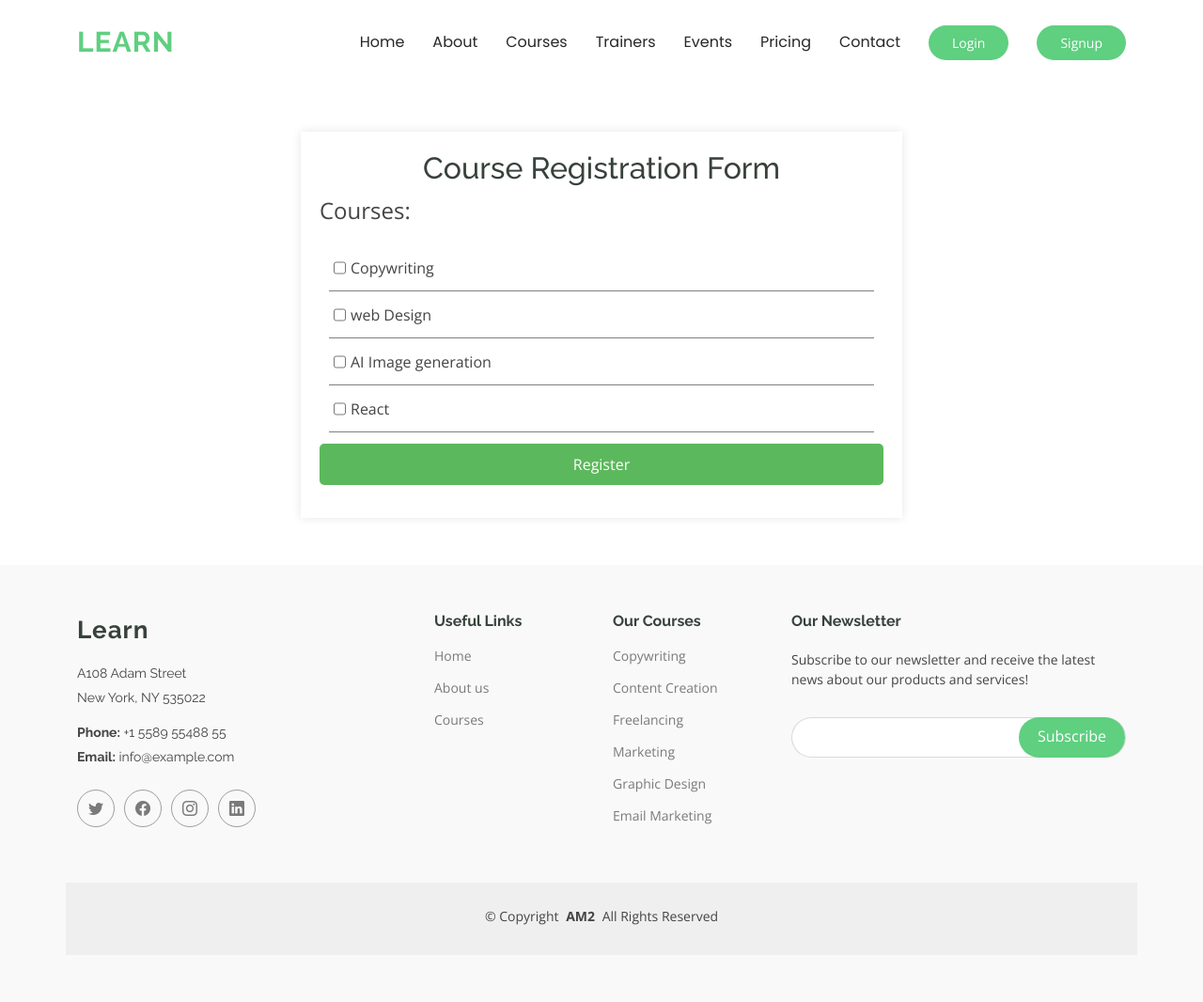
After one commit to abdulqadirmuazzim/elearning, a Django app: page /student_course_registration in a window 1280 px wide. The commit adds this page. Shown: the whole page at 94% size. Run offline with Django 5.2, Linux system fonts and the light colour scheme; data comes from the database, SQL or seed files in the repository; both versions use the stored data as it was after the commit; some libraries are stand-ins or nearby versions.

Commit message:
Set up course registration for students though its not perfect we need to remake the whole thing

```diff
--- a/edu/forms.py
+++ b/edu/forms.py
@@ -1,5 +1,5 @@
 from django import forms
-from .models import Contact as con, Subscription as subs, Student, Trainer
+from .models import Contact as con, Subscription as subs, Student, Trainer, Course
 from django.contrib.auth.models import User
 from django.contrib.auth.forms import UserCreationForm, UserChangeForm
 
@@ -69,6 +69,21 @@ class StudentForm(UserCreationForm):
             return user
 
 
+# Student.courses.formfield()
+
+
+class Course_Reg_form(forms.ModelForm):
+
+    courses = forms.ModelMultipleChoiceField(
+        queryset=Course.objects.all(),
+        widget=forms.CheckboxSelectMultiple(attrs={"class": "form-check check-box"}),
+    )
+
+    class Meta:
+        model = Student
+        fields = ["courses"]
+
+
 class Edit_Trainer(UserChangeForm):
     # create User form
     FirstName = forms.CharField(max_length=30, required=True)
--- a/edu/models.py
+++ b/edu/models.py
@@ -48,7 +48,7 @@ class Course(models.Model):
 # students
 class Student(models.Model):
     user = models.OneToOneField(User, on_delete=models.CASCADE)
-    courses = models.ManyToManyField(Course)
+    courses = models.ManyToManyField(Course, blank=True)
 
 
 # Instructors and students
--- a/edu/templates/base.html
+++ b/edu/templates/base.html
@@ -30,6 +30,7 @@
     <!-- Main CSS File -->
     <link href="{% static 'assets/css/main.css' %}" rel="stylesheet">
     <link href="../../static/assets/css/main.css" rel="stylesheet">
+    <title>E-leaning</title>
 </head>
 
 <body>
@@ -75,12 +76,22 @@
 
     {% if messages %}
     {% for message in messages %}
-    {{message.tag}}
-    <div class="alert alert-success alert-dismissible fade show" style="width: 400px; position: sticky; top: 50px;"
-        role="alert">
-        <strong>{{message}}</strong>
+
+    <div class="alert {{message.tags}}  alert-dismissible fade show " role="alert">
+        <strong>{{message}} </strong>
         <button type="button" class="btn-close" data-bs-dismiss="alert" aria-label="Close"></button>
     </div>
+
+    <!-- <div class="toast {{message.tags}}" role="alert" aria-live="assertive" aria-atomic="true">
+        <div class="toast-header">
+          <img src="..." class="rounded me-2" alt="...">
+          <strong class="me-auto">From E-learning platform</strong>
+          <button type="button" class="btn-close" data-bs-dismiss="toast" aria-label="Close"></button>
+        </div>
+        <div class="toast-body">
+          {{message}}
+        </div>
+      </div> -->
     {% endfor %}
     {% endif %}
 
--- /dev/null
+++ b/edu/templates/course_reg.html
@@ -0,0 +1,65 @@
+{% extends "base.html" %}
+<!DOCTYPE html>
+<html lang="en">
+    {% block content %}
+    {% block navbar %}
+
+    {% endblock  %}
+
+
+<head>
+    <meta charset="UTF-8">
+    <meta name="viewport" content="width=device-width, initial-scale=1.0">
+    <title>Course Registration Form</title>
+
+    <style>
+        .course-container {
+            width: 50%;
+            margin: 50px auto;
+            background: #fff;
+            padding: 20px;
+            box-shadow: 0 0 10px rgba(0, 0, 0, 0.1);
+        }
+        h2 {
+            text-align: center;
+        }
+        .form-group {
+            margin-bottom: 15px;
+        }
+        .form-group label {
+            display: block;
+            margin-bottom: 5px;
+        }
+        .form-group input, .form-group select, .form-group textarea {
+            width: 100%;
+            padding: 10px;
+            border: 1px solid #ddd;
+            border-radius: 5px;
+        }
+        .form-group input[type="submit"] {
+            background-color: #5cb85c;
+            color: #fff;
+            border: none;
+            cursor: pointer;
+        }
+        .form-group input[type="submit"]:hover {
+            background-color: #4cae4c;
+        }
+    </style>
+</head>
+<body>
+    <div class="course-container">
+        <h2>Course Registration Form</h2>
+        <form method="post">
+            {% csrf_token %}
+            <div class="form-input">
+                {{form}}
+            </div>
+            <div class="form-group">
+                <input type="submit" value="Register">
+            </div>
+        </form>
+    </div>
+</body>
+</html>
+{% endblock content %}
--- a/edu/urls.py
+++ b/edu/urls.py
@@ -20,4 +20,5 @@ urlpatterns = [
     path("dashboard", v.dash, name="DashBoard"),
     path("edit_tra_profile", v.edit_trainer_profile, name="edit_trainer_profile"),
     path("edit_stu_profile", v.edit_student_profile, name="edit_student_profile"),
+    path("student_course_registration", v.course_reg, name="course_reg"),
 ]
--- a/edu/views.py
+++ b/edu/views.py
@@ -6,6 +6,7 @@ from .forms import (
     StudentForm,
     Edit_Trainer,
     Edit_Trainer_Passport,
+    Course_Reg_form as CRF,
 )
 from .models import Trainer, Student, Course
 from django.contrib.auth import login, logout, authenticate
@@ -439,6 +440,15 @@ def dash(req, user_id=None):
         # Get the list of all courses and their corresponding trainer data
         courses = Course.objects.select_related("trainer")
 
+        # if the user is an Admin
+        if req.user.is_superuser:
+
+            messages.info(
+                req,
+                "You are a super user, Your profile page is not ready, contact the developer",
+            )
+            return redirect("Home")
+
         # if the user is a trainer
         if req.user.is_staff and not req.user.is_superuser:
 
@@ -457,6 +467,9 @@ def dash(req, user_id=None):
         # else if the user is a student
         elif not req.user.is_staff:
 
+            student = Student.objects.get(user=req.user)
+            courses = student.courses.all()
+
             return render(req, "student_profile.html", {"courses": courses})
 
     # else sent him/her to the login page
@@ -464,18 +477,40 @@ def dash(req, user_id=None):
         return redirect("Login")
 
 
+# student course registration page
+def course_reg(req):
+    form = CRF()
+
+    if req.method == "POST":
+        form = CRF(req.POST)
+        student = Student.objects.get(user=req.user)
+
+        if form.is_valid():
+
+            Reg_courses = form.cleaned_data["courses"]
+            student.courses.set(Reg_courses)
+            student.save()
+
+            messages.success(req, "You have successfully registered")
+            return redirect("DashBoard")
+
+        else:
+            messages.error(req, "Something went wrong")
+            return render(req, "course_reg.html", {"form": form})
+
+    return render(req, "course_reg.html", {"form": form})
+
+
 # the page new users go to for signing up as either a student or teacher
 def redirect_page(req):
     return render(req, "redirect.html")
 
 
-# ----- EDIT PASSPORT ------
-# ----- MAKE A FORM FOR IT -----
 # Page for editing profile
 def edit_trainer_profile(req):
+
     current_user = get_object_or_404(User, id=req.user.id)
     trainers = get_object_or_404(Trainer, user=current_user)
-    # student = Student.objects.get(user=current_user)
 
     if req.method == "POST":
 
--- a/static/assets/css/main.css
+++ b/static/assets/css/main.css
@@ -2112,6 +2112,13 @@ section,
   text-align: left;
 }
 
+.course-reg{
+  display: inline;
+  font-size: 20px;
+  padding: 5px;
+  border: 1px solid grey;
+}
+
 .main-content {
   width: 75%;
   padding: 20px;
@@ -2288,4 +2295,72 @@ section,
   .sidebar {
     display: none;
   }
-}
+
+  .success, error, .info{
+    width: 100% !important;
+  }
+}
+
+/* TOAST */
+.toast:not(.show) {
+  display: block;
+  position: sticky;
+  top: 66px;
+  z-index: 10;
+}
+
+.success, .info, .error{
+  width: 50%;
+  position: sticky;
+  top: 70px;
+  z-index: 10;
+}
+
+
+.success{
+  color: #055160;
+  background: #cff4fc;
+  border: 1px solid #9eeaf9;
+}
+
+.error{
+  color: #600505;
+  background: #fccfcf;
+  border: 1px solid #f99e9e;
+}
+
+.info{
+  color: #526005;
+  background: #f8fccf;
+  border: 1px solid #eef99e;
+}
+/* Check box form */
+/* .form-input > *{
+  display: flex;
+  align-items: center;
+  width: 100%;
+} */
+.check-box{
+  padding: 10px;
+  display: flex;
+  justify-items: start;
+  max-height: 300px;
+  flex-direction: column;
+  overflow: auto;
+  align-items: flex-start;
+}
+.check-box input{
+  display: inline;
+  margin: 5px;
+}
+.check-box label{
+  width: 100%;
+  display: flex;
+  align-items: center;
+}
+.check-box div{
+  display: flex;
+  height: 50px;
+  width: 100%;
+  border-bottom: 1px solid grey;
+}
```
Also changed, not shown: edu/templates/student_profile.html (+8 -6 lines), db.sqlite3.
